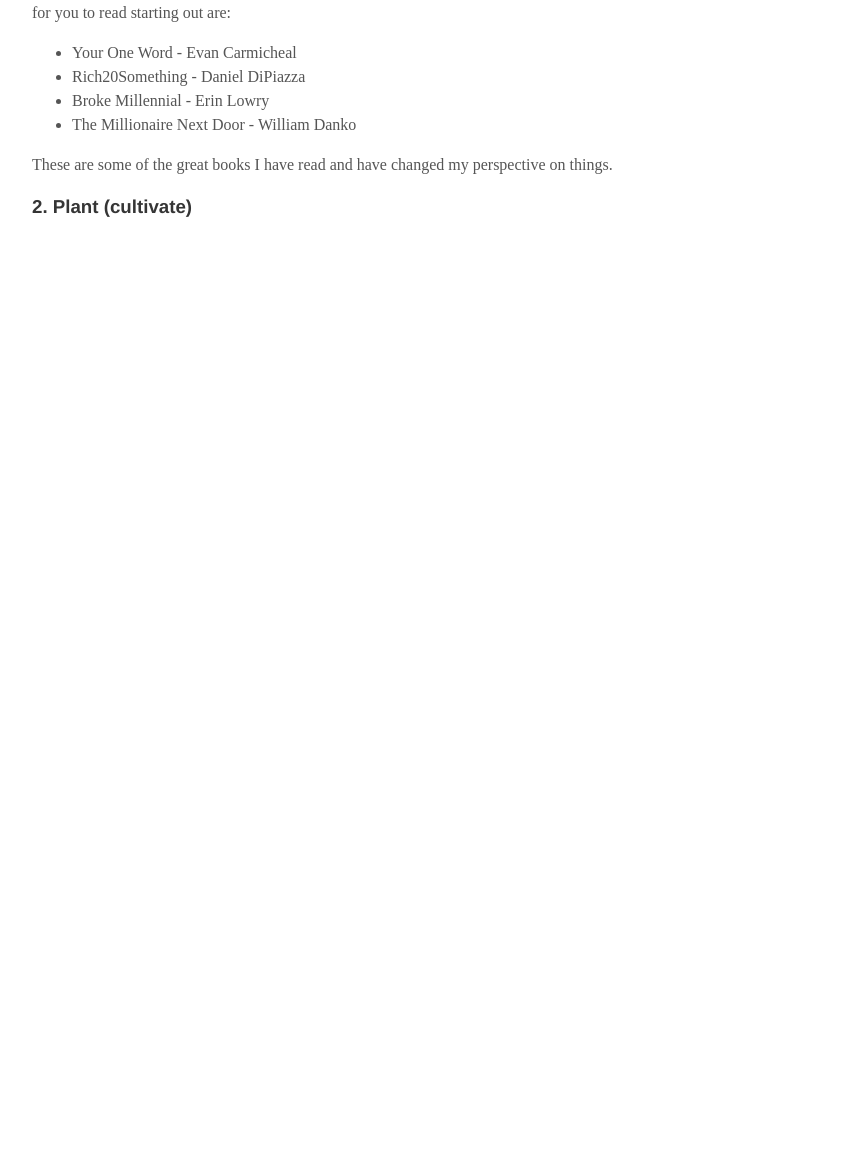
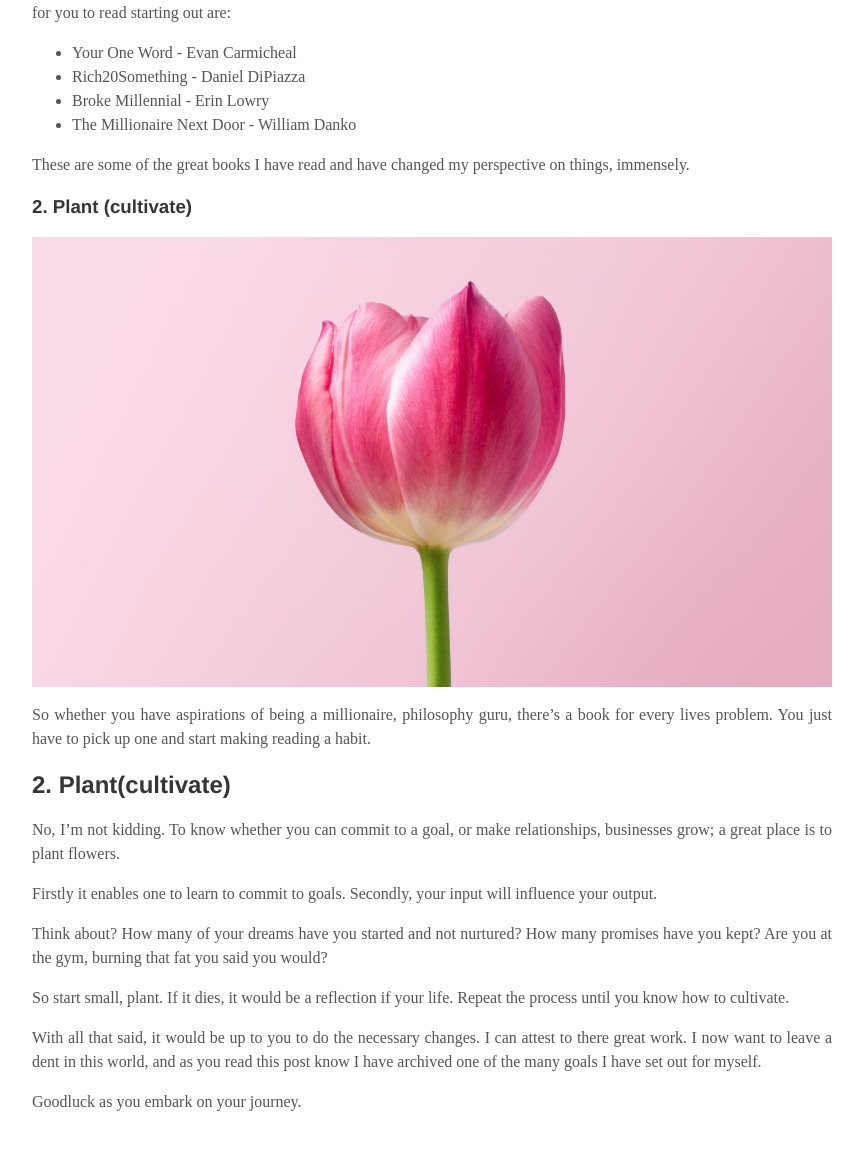
Before and after one commit to AfronautSA/blackbright, a Jekyll site: the page built from _posts/2018-03-09-Samuelson-Story.md, in a window 1280 px wide and 1400 px high, scrolled down 778 px. Shown: the part 250-1400 px from the top of the window, without its empty margins (208-1071 px from the left). Built offline with Jekyll 4.4.1, drawn with Linux system fonts in a browser that asks for light colours; before the commit the page ends 1377 px from its top, so only the background shows below that; some of the changed text lies outside the part shown.

Commit message:
Final Update to samuelson

```diff
--- a/_posts/2018-03-09-Samuelson-Story.md
+++ b/_posts/2018-03-09-Samuelson-Story.md
@@ -11,14 +11,14 @@
 
 Until most recently I had a life without purpose, to put it frankly. A college graduate without a job, a cent to his name and battling with depression.
 Like every other youth in South Africa facing a similar situation, I blamed it on everyone else but never looked at myself as the problem. So what changed?
-Here are three significant amendments that could bring about the same changes in your life.
+Here are two significant amendments that could bring about the same changes in your life.
 
 ### 1. READ, READ, READ!
 
 The route of all problems starts with lack of understanding, innovative thinking, and awareness.
 South Africa has a reading crisis. How many of us read a minimum of 10 books a year? How many of those books give actual value to your current life?
 
-![]({{site.baseurl}}/assets/images/samuelson/read.jpg)
+![man reading a book]({{site.baseurl}}/assets/images/samuelson/read.jpg)
 
 Honestly, books (self-help books) are timeless guides to a better life, better health, and mindset.  And the books I recommend for you to read starting out are:
 
@@ -27,6 +27,26 @@
 * Broke Millennial - Erin Lowry
 * The Millionaire Next Door - William Danko
 
-These are some of the great books I have read and have changed my perspective on things.
+These are some of the great books I have read and have changed my perspective on things, immensely.
 
 ### 2. Plant (cultivate)
+![flower]({{site.baseurl}}/assets/images/samuelson/cultivate.jpg)
+
+
+So whether you have aspirations of being a millionaire, philosophy guru, there's a book for every lives problem. You just have to pick up one and start making reading a habit.
+
+## 2. Plant(cultivate)
+
+No, I'm not kidding.
+To know whether you can commit to a goal, or make relationships, businesses grow; a great place is to plant flowers.
+
+Firstly it enables one to learn to commit to goals.  Secondly,  your input will influence your output.
+
+Think about? How many of your dreams have you started and not nurtured? How many promises have you kept? Are you at the gym, burning that fat you said you would?
+
+So start small, plant. If it dies, it would be a reflection if your life. Repeat the process until you know how to cultivate.
+
+With all that said, it would be up to you to do the necessary changes. I can attest to there great work.
+I now want to leave a dent in this world, and as you read this post know I have archived one of the many goals I have set out for myself.
+
+Goodluck as you embark on your journey.
```
Also changed, not shown: assets/images/samuelson/cultivate.jpg (added).
